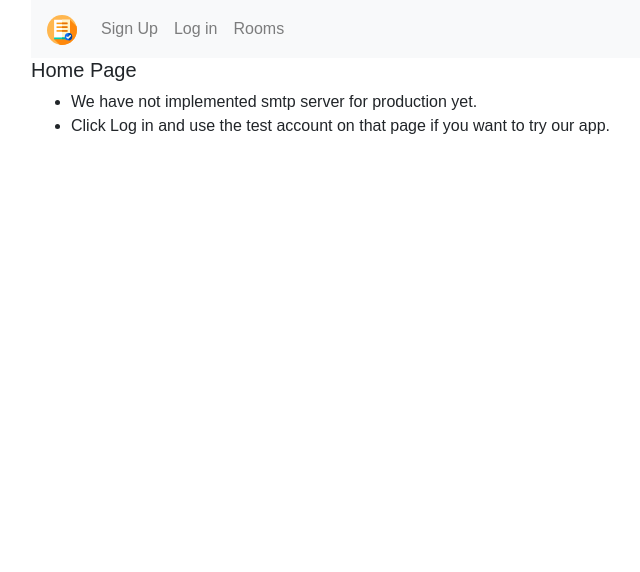
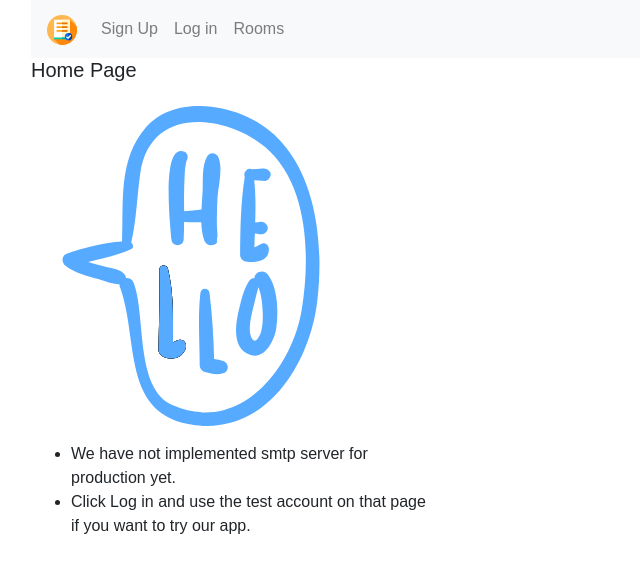
Before and after one commit to pobch/mkcore_frontend, a React (Create React App) app: page / in a window 1280 px wide. Shown: the top 572 px of the page, without its empty margins (54-694 px from the left). Built offline with nearby package versions, Linux system fonts and the light colour scheme; what react-widgets-moment would draw is missing.

Commit message:
add temp logo at Home page

```diff
--- a/src/components/home.js
+++ b/src/components/home.js
@@ -1,4 +1,6 @@
 import React, { Component } from 'react'
+
+import helloSvg from '../static/hello-2.svg'
 
 
 export default class Home extends Component {
@@ -6,7 +8,8 @@ export default class Home extends Component {
     return (
       <div>
         <h5>Home Page</h5>
-        <ul>
+        <img src={helloSvg} className="rounded img-fluid my-3" alt="Image" style={{width: '20rem'}}/>
+        <ul style={{maxWidth: '25rem'}}>
           <li>We have not implemented smtp server for production yet.</li>
           <li>Click Log in and use the test account on that page if you want to try our app.</li>
         </ul>
```
Also changed, not shown: src/static/hello-2.svg (added), src/static/hello.svg (added).
